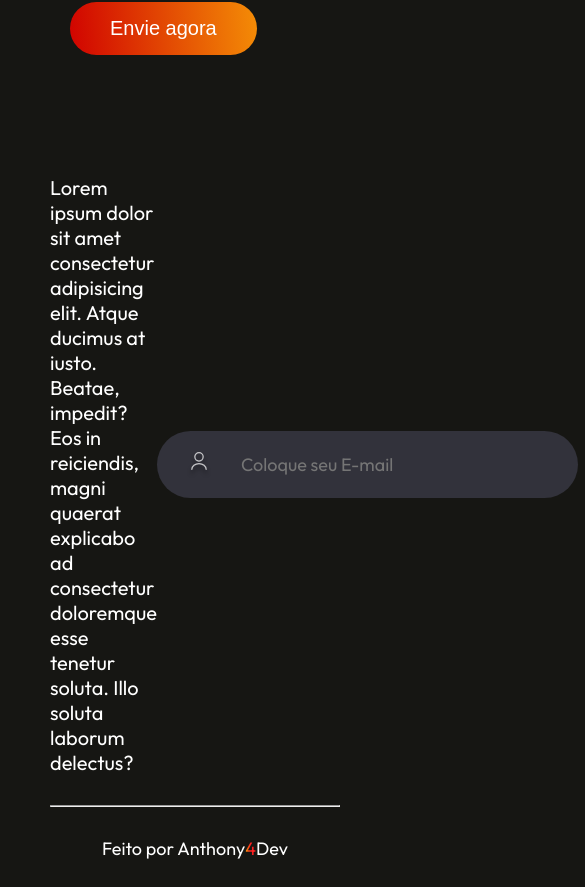
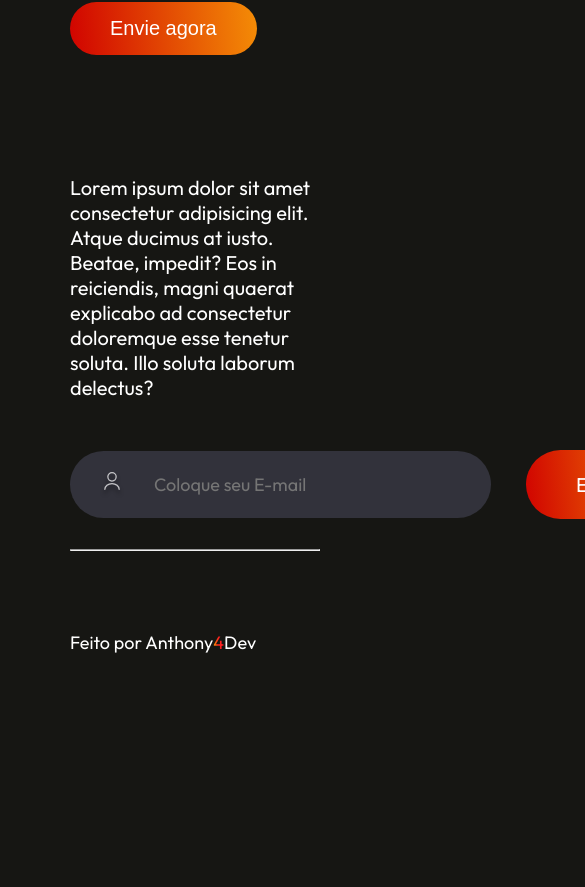
Before and after one commit to Anthony4Dev/portfolio-react, a React (Vite) app: page / in a window 390 px wide. Shown: the part 5872-6759 px from the top of the page, 585 px wide, since content can reach past the window. After the commit the page ends 6576 px from the top, so only its background shows below. Built offline with nearby package versions, Linux system fonts and the light colour scheme.

Commit message:
finalizado tanto o css e a estrutura do site, faltando somente susbtituir as informações e fazer o deploy

```diff
--- a/src/Components/Footer/Footer.css
+++ b/src/Components/Footer/Footer.css
@@ -73,3 +73,18 @@
     -webkit-background-clip: text;
     -webkit-text-fill-color: transparent;
 }
+
+@media(max-width:768px){
+    .footer{
+        margin: 50px 70px;
+    }
+    .footer-top{
+        flex-direction: column;
+        gap: 50px;
+    }
+    .footer-bottom{
+        display: flex;
+        flex-direction: column-reverse;
+        margin-bottom: 50px;
+    }
+}
--- a/src/Components/Footer/Footer.jsx
+++ b/src/Components/Footer/Footer.jsx
@@ -16,7 +16,7 @@ const Footer = () => {
                     <img src={user_icon} alt="" />
                     <input type="email" placeholder='Coloque seu E-mail' />
                 </div>
-                <div className="footer-subscribe">Inscreva-se</div>
+                <div className="footer-subscribe">Envie</div>
             </div>
         </div>
         <hr />
```
Also changed, not shown: src/Components/Contact/Contact.css (+14 -13 lines).
